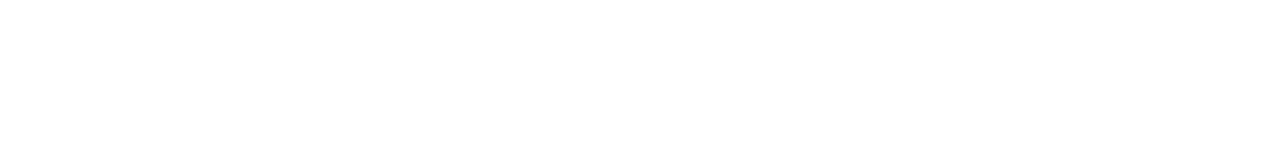
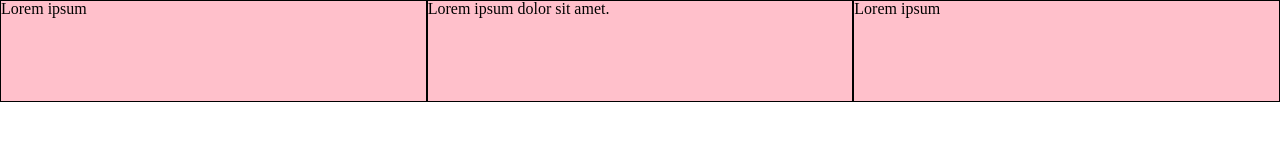
Before and after one commit to SeoHaeRi/css, a plain HTML site: page 077.html in a window 1280 px wide. Drawn offline with Linux system fonts and the light colour scheme.

Commit message:
Update 077.html

```diff
--- a/077.html
+++ b/077.html
@@ -4,13 +4,27 @@
     <meta charset="UTF-8">
     <meta http-equiv="X-UA-Compatible" content="IE=edge">
     <meta name="viewport" content="width=device-width, initial-scale=1.0">
-    <title> "stylesheet" href="reset/css"</title>
+    <title> </title>
     <link rel="stylesheet" href="reset.css">
     <style>
+        .container {
+            display: flex;
+        }
 
+        .item {
+            background: pink;
+            width: 200px;
+            height: 100px;
+            border: 1px solid black;
+            flex: 1;
+        }
     </style>
 </head>
 <body>
-
+    <div class="container">
+        <div class="item">Lorem ipsum</div>
+        <div class="item second">Lorem ipsum dolor sit amet.</div>
+        <div class="item">Lorem ipsum</div>
+    </div>
 </body>
 </html>
```
